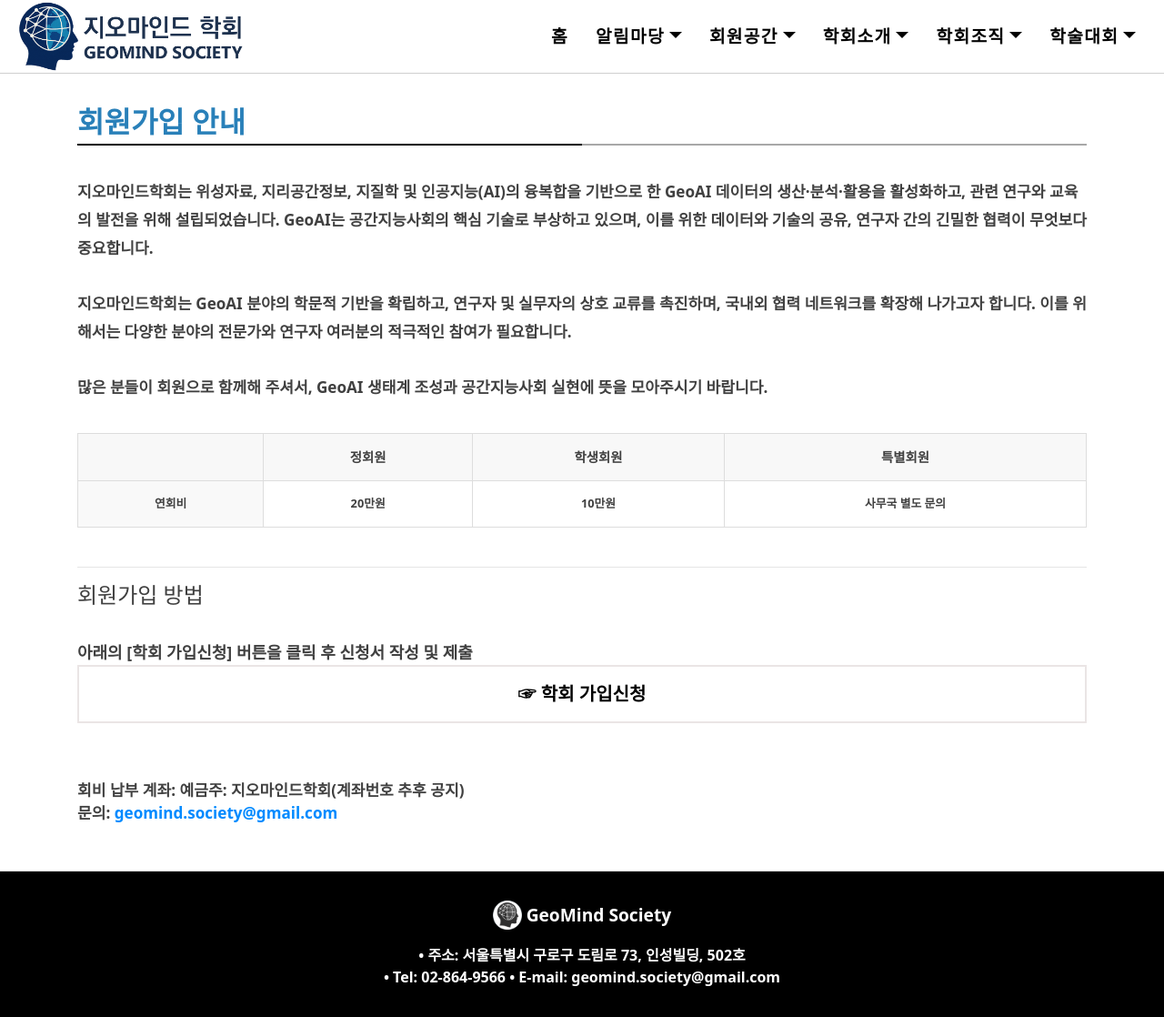
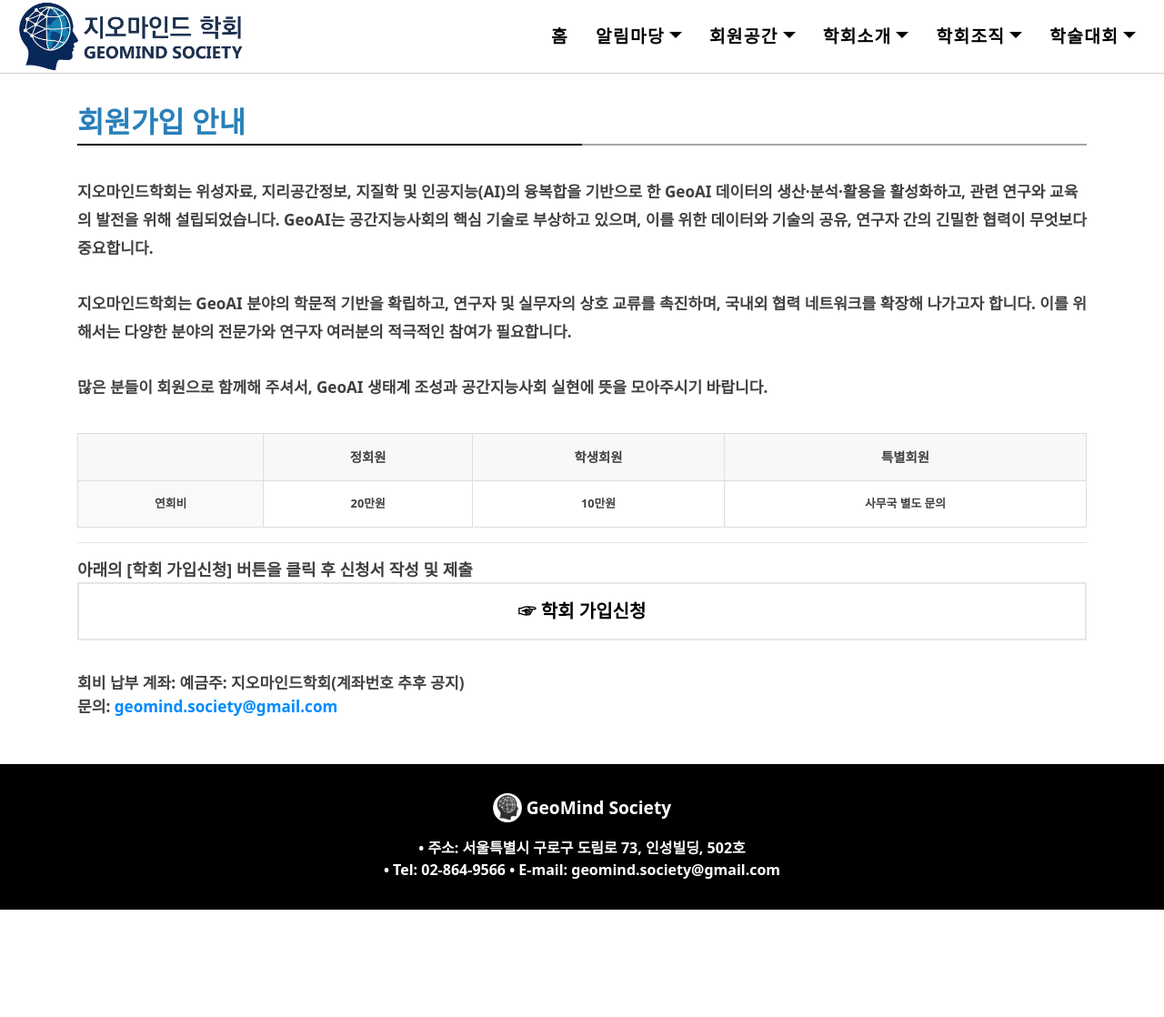
Before and after one commit to geomindgars/geomindgars.github.io, a Jekyll site: the page built from 회원가입안내.md, in a window 1280 px wide and 1118 px high. Shown: the whole window at 91% size. Built offline with Jekyll 4.4.1, drawn with Linux system fonts in a browser that asks for light colours; nearby versions of some CDN libraries.

Commit message:
Update 회원가입안내.md

```diff
--- a/회원가입안내.md
+++ b/회원가입안내.md
@@ -66,17 +66,10 @@ tilte:
       </tr>
     </tbody>
   </table>
-  <br>
 <hr>
-
-<p class="h4">
-회원가입 방법<br>
-</p>
-
 <p>
-<br>
 아래의 [학회 가입신청] 버튼을 클릭 후 신청서 작성 및 제출<br>
-<a href="https://forms.gle/vieoNQZdz9Gx9EgG9" target="_blank" class="button">☞ 학회 가입신청</a><br>
+<a href="https://forms.gle/vieoNQZdz9Gx9EgG9" target="_blank" class="button">☞ 학회 가입신청</a>
 </p>
 
   <div style="margin-top: 2em; font-size: 0.95em; line-height: 1.8em;">
```
